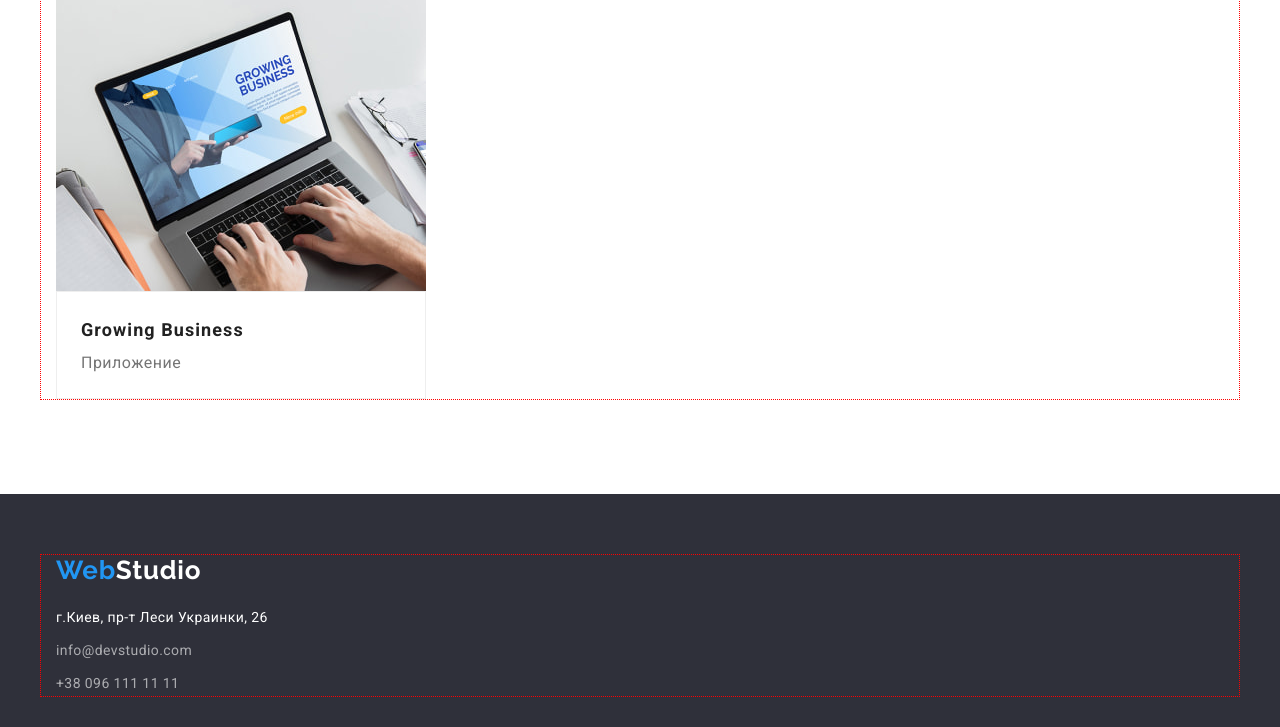
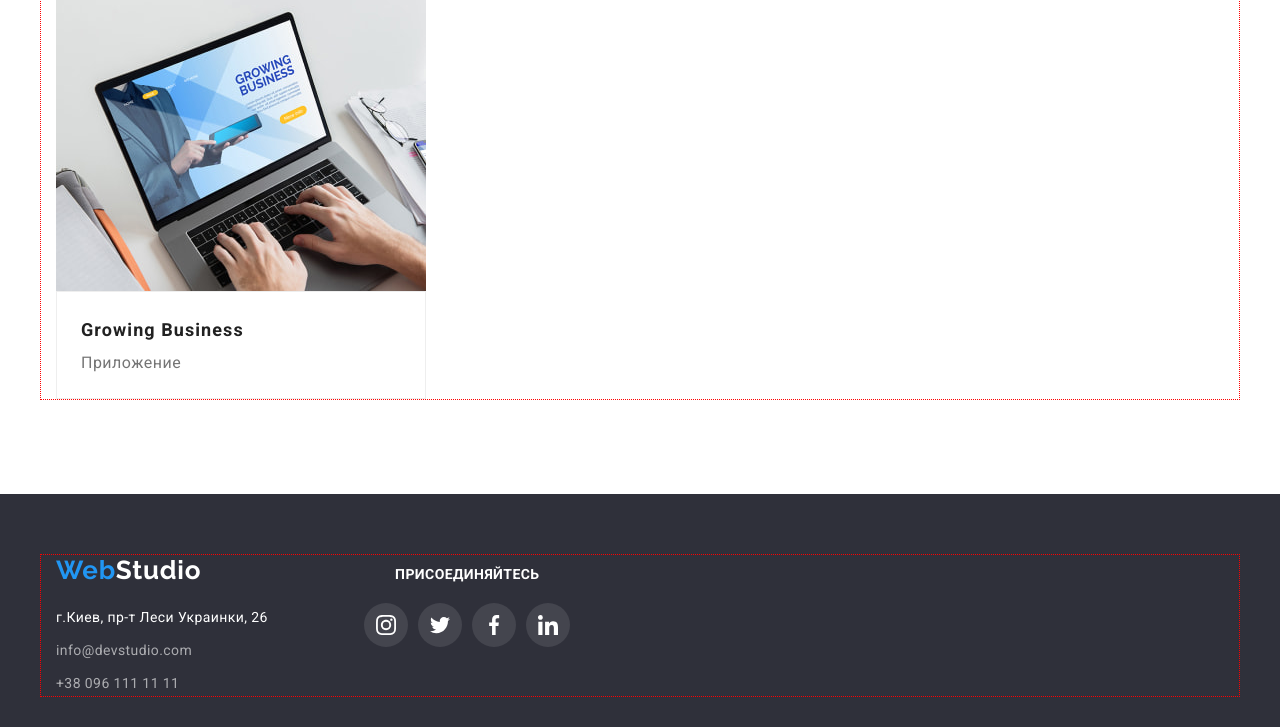
Before and after one commit to VitaliiPoliatykin/goit-markup-hw-04, a plain HTML site: page portfolio.html in a window 1280 px wide. Shown: the part 1967-2694 px from the top of the page. Drawn offline with nearby package versions, Linux system fonts and the light colour scheme.

```diff
--- a/CSS/styles.css
+++ b/CSS/styles.css
@@ -114,8 +114,7 @@ img {
   display: flex;
 }
 
-.navigation-item,
-.contacts-item {
+.navigation-item {
   margin-right: 50px;
 }
 .navigation-item:last-child,
@@ -139,6 +138,10 @@ img {
   display: flex;
   align-items: center;
 }
+.contacts-item {
+  margin-right: 30px;
+  align-items: center;
+}
 .contacts-link {
   font-weight: 500;
   font-size: 14px;
@@ -148,7 +151,14 @@ img {
   display: block;
   padding-top: 32px;
   padding-bottom: 32px;
+  align-items: center;
+  display: flex;
 }
+.contacts-icon {
+  fill: currentColor;
+  margin-right: 10px;
+}
+
 /* Main content */
 .hero {
   background-color: #c4c4c4;
@@ -347,6 +357,7 @@ img {
   line-height: 1.14;
   text-align: center;
   letter-spacing: 0.03em;
+  text-transform: uppercase;
   color: var(--secondary-txt-cl);
   margin-bottom: 20px;
 }
@@ -403,6 +414,10 @@ img {
 .projects-item:nth-last-child(-n + 3) {
   margin-bottom: 0px;
 }
+.projects-item:hover,
+.projects-item:focus {
+  box-shadow: 1px 4px 6px rgba(0, 0, 0, 0.16), 0px 1px 4px rgba(0, 0, 0, 0.06);
+}
 .project-description {
   padding: 20px 24px;
   background: #ffffff;
--- a/portfolio.html
+++ b/portfolio.html
@@ -46,10 +46,20 @@
         <!--Контактные данные-->
         <ul class="list contacts-list">
           <li class="contacts-item">
-            <a class="link contacts-link" href="mailto:info@devstudio.com">info@devstudio.com</a>
+            <a class="link contacts-link" href="mailto:info@devstudio.com">
+              <svg class="contacts-icon" width="16px" height="12px">
+                <use href="./images/sprite.svg#mail"></use>
+              </svg>
+              info@devstudio.com</a
+            >
           </li>
           <li class="contacts-item">
-            <a class="link contacts-link" href="tel:+380961111111">+38 096 111 11 11</a>
+            <a class="link contacts-link" href="tel:+380961111111">
+              <svg class="contacts-icon" width="10px" height="16px">
+                <use href="./images/sprite.svg#smartphone"></use>
+              </svg>
+              +38 096 111 11 11</a
+            >
           </li>
         </ul>
       </div>
@@ -219,7 +229,8 @@
     </main>
     <!--Подвал сайта-->
     <footer class="footer">
-      <div class="container">
+      <div class="container footer-container">
+        <div class="logo-address">
           <!--Логотип-->
           <a class="logo-footer logo link" href="./index.html" aria-label="Логотип сайта" lang="en"
             >Web<span class="footer-studio">Studio</span></a
@@ -243,6 +254,65 @@
             </ul>
           </address>
         </div>
+        <!-- Присоединяйтесь -->
+        <div class="join-us">
+          <p class="footer-title">присоединяйтесь</p>
+          <ul class="social-list list">
+            <li class="social-items">
+              <a
+                class="social-link link social-link-join"
+                href=""
+                target="_blank"
+                rel="noopener noreferrer"
+                aria-label="иконка Instagram"
+              >
+                <svg class="socials-icon" width="20" height="20">
+                  <use href="./images/sprite.svg#instagram"></use>
+                </svg>
+              </a>
+            </li>
+            <li class="social-items">
+              <a
+                class="social-link link social-link-join"
+                href=""
+                target="_blank"
+                rel="noopener noreferrer"
+                aria-label="иконка Twitter"
+              >
+                <svg class="socials-icon" width="20" height="20">
+                  <use href="./images/sprite.svg#twitter"></use>
+                </svg>
+              </a>
+            </li>
+            <li class="social-items">
+              <a
+                class="social-link link social-link-join"
+                href=""
+                target="_blank"
+                rel="noopener noreferrer"
+                aria-label="иконка Facebook"
+              >
+                <svg class="socials-icon" width="20" height="20">
+                  <use href="./images/sprite.svg#facebook"></use>
+                </svg>
+              </a>
+            </li>
+            <li class="social-items">
+              <a
+                class="social-link link social-link-join"
+                href=""
+                target="_blank"
+                rel="noopener noreferrer"
+                aria-label="иконка Linkedin"
+              >
+                <svg class="socials-icon" width="20" height="20">
+                  <use href="./images/sprite.svg#linkedin"></use>
+                </svg>
+              </a>
+            </li>
+          </ul>
+        </div>
+      </div>
     </footer>
   </body>
 </html>
```
Also changed, not shown: index.html (+18 -4 lines). Lines whose indentation alone changed are shown as unchanged.
